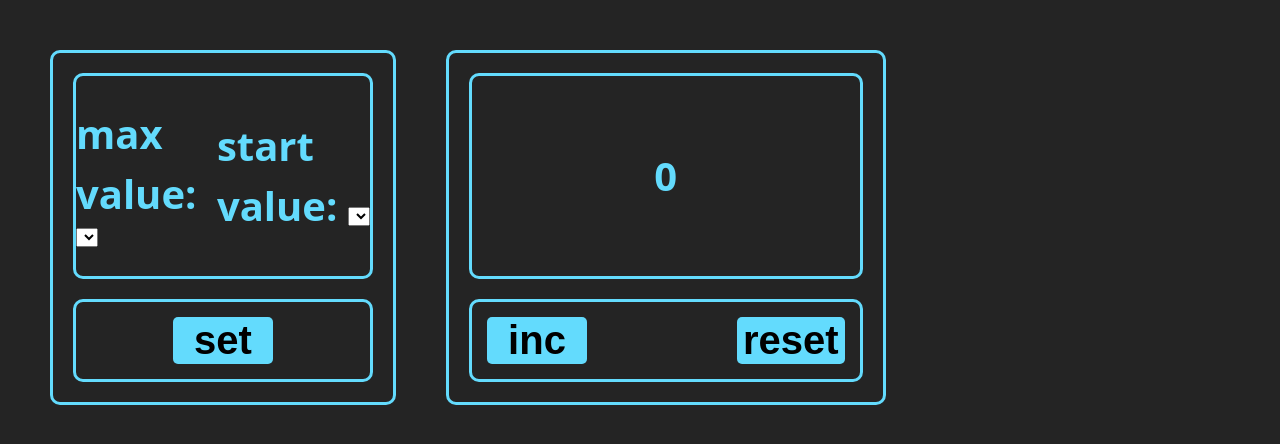
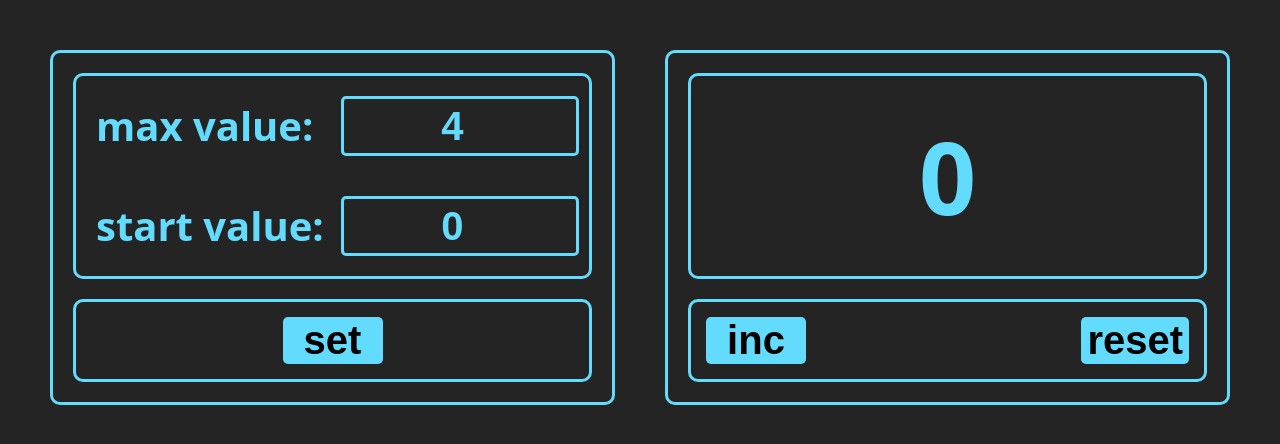
Before and after one commit to AbdulkaevGadel/VictorIndependentWork, a React (Vite) app in the folder my-react-app/: page / in a window 1280 px wide. Shown: the top 444 px of the page. Built offline with nearby package versions, Linux system fonts and the light colour scheme.

Commit message:
input value

```diff
--- a/my-react-app/src/App.module.scss
+++ b/my-react-app/src/App.module.scss
@@ -1,47 +1,8 @@
 $primary: #63dbfd;
 
 .appMain {
-  display: flex;
+  display: grid;
+  grid-template-columns: repeat(auto-fit, minmax(350px, 1fr));;
+  padding: 50px 50px;
+  gap: 50px;
 }
-
-
-.counter {
-  max-width: 300px;
-  border: 3px solid $primary;
-  border-radius: 10px;
-  padding: 20px;
-  margin-top: 50px;
-  margin-left: 50px;
-  color: $primary;
-
-}
-
-.main {
-  border: 3px solid $primary;
-  border-radius: 10px;
-  min-width: 200px;
-  min-height: 200px;
-  display: flex;
-  justify-content: center;
-  align-items: center;
-  margin-bottom: 20px;
-
-  span {
-    font-size: 40px;
-    font-weight: bold;
-  }
-
-  .maxCount{
-    color: red;
-  }
-
-}
-
-.wrapper_button {
-  border: 3px solid $primary;
-  border-radius: 10px;
-  padding: 15px;
-  display: flex;
-  justify-content: space-between;
-
-}
--- a/my-react-app/src/App.tsx
+++ b/my-react-app/src/App.tsx
@@ -3,7 +3,7 @@ import {Counter} from "./components/counter/Counter.tsx";
 import {SettingCounter} from "./components/settingCounter/SettingCounter.tsx";
 import s from "./App.module.scss"
 
-type CountSettingsType = {
+export type CountSettingsType = {
     maxValue: number
     startValue: number
 
@@ -11,15 +11,16 @@ type CountSettingsType = {
 
 function App() {
     const [count, setCount] = useState(0)
-    const [countSettings, setcountSettings] = useState<CountSettingsType>({
+    const [countSettings, setCountSettings] = useState<CountSettingsType>({
         maxValue: 4,
         startValue: 0
     })
 
 
+
     return (
         <div className={s.appMain}>
-            <SettingCounter count={count} maxValue={countSettings.maxValue} startValue={countSettings.startValue}/>
+            <SettingCounter setCountSettings={setCountSettings} count={count} maxValue={countSettings.maxValue} startValue={countSettings.startValue}/>
             <Counter count={count} setCount={setCount} maxValue={countSettings.maxValue}/>
         </div>
     )
--- a/my-react-app/src/components/counter/Counter.module.scss
+++ b/my-react-app/src/components/counter/Counter.module.scss
@@ -5,8 +5,11 @@
   border: 3px solid v.$primary;
   border-radius: 10px;
   padding: 20px;
-  margin-top: 50px;
-  margin-left: 50px;
+  //margin-top: 50px;
+  //margin-left: 50px;
   color: v.$primary;
+  display: flex;
+  flex-direction: column;
+  justify-content: space-evenly;
 
 }
--- a/my-react-app/src/components/counterMainPanel/CounterMainPanel.module.scss
+++ b/my-react-app/src/components/counterMainPanel/CounterMainPanel.module.scss
@@ -1,13 +1,29 @@
-$primary: #63dbfd;
+@use '@styles/variables' as v;
 
-.mainCounter {
-  border: 3px solid $primary;
+.mainCounterOneElement {
+  border: 3px solid v.$primary;
   border-radius: 10px;
-  min-width: 200px;
   min-height: 200px;
   display: flex;
   justify-content: center;
   align-items: center;
+  margin-bottom: 20px;
+  height: 100%;
+
+  span {
+    font-size: 100px;
+    font-weight: bold;
+  }
+
+
+}
+
+.mainCounterElements {
+  border: 3px solid v.$primary;
+  border-radius: 10px;
+  min-height: 200px;
+  display: flex;
+  flex-direction: column;
   margin-bottom: 20px;
 
   span {
@@ -15,8 +31,5 @@ $primary: #63dbfd;
     font-weight: bold;
   }
 
-  .maxCount{
-    color: red;
-  }
 
 }
--- a/my-react-app/src/components/counterMainPanel/CounterMainPanel.tsx
+++ b/my-react-app/src/components/counterMainPanel/CounterMainPanel.tsx
@@ -1,5 +1,5 @@
 import s from "./CounterMainPanel.module.scss";
-import type {ReactNode} from "react";
+import {Children, type ReactNode} from "react";
 
 
 type CounterMainPanelProps = {
@@ -7,7 +7,14 @@ type CounterMainPanelProps = {
 }
 
 export const CounterMainPanel = ({children}:CounterMainPanelProps) => {
+
+    const count = Children.count(children);
+
+    const wrapperClass = count === 1
+        ? s.mainCounterOneElement
+        : s.mainCounterElements;
+
     return (
-        <div className={s.mainCounter}>{children}</div>
+        <div className={wrapperClass}>{children}</div>
     );
 };
--- a/my-react-app/src/components/counterSettingsField/CounterSettingsField.module.scss
+++ b/my-react-app/src/components/counterSettingsField/CounterSettingsField.module.scss
@@ -1,12 +1,26 @@
 @use '@styles/variables' as v;
 
 .counter {
-  max-width: 300px;
-  border: 3px solid v.$primary;
-  border-radius: 10px;
   padding: 20px;
-  margin-top: 50px;
-  margin-left: 50px;
-  color: v.$primary;
+  display: grid;
+  grid-template-columns: 1fr 1fr;
+  gap: 16px;
 
 }
+
+input {
+  font-size: 40px;
+  font-weight: bold;
+  color: v.$primary;
+  background-color: #242424;
+  border: 3px solid v.$primary;
+  width: 100%;
+  text-align: center;
+  border-radius: 5px;
+  &:focus {
+    outline: 3px solid #7bacf8;
+    border-color: lighten(v.$primary, 10%);
+    box-shadow: 0 0 8px rgba(v.$primary, 0.4);
+  }
+
+}
--- a/my-react-app/src/components/counterSettingsField/CounterSettingsField.tsx
+++ b/my-react-app/src/components/counterSettingsField/CounterSettingsField.tsx
@@ -1,15 +1,26 @@
+import s from "./CounterSettingsField.module.scss"
+import React, {useState} from "react";
 
 type CounterSettingsFieldPropsType = {
-    title:string
-
+    title: string,
+    valueInput: number,
+    onChangeHandlerValue: (value: number) => void,
 }
 
 
-export const CounterSettingsField = (props:CounterSettingsFieldPropsType) => {
+export const CounterSettingsField = (props: CounterSettingsFieldPropsType) => {
+
+    const [valueInput,setValueInput]=useState(props.valueInput)
+
+    const onChangeHandler = (e: React.ChangeEvent<HTMLInputElement>) => {
+        setValueInput(Number(e.target.value))
+        props. onChangeHandlerValue(valueInput)
+    }
+
     return (
-        <div>
+        <div className={s.counter}>
             <span>{props.title}</span>
-            <select></select>
+            <input type="number" value={valueInput} onChange={onChangeHandler}/>
         </div>
     );
 };
--- a/my-react-app/src/components/settingCounter/SettingCounter.module.scss
+++ b/my-react-app/src/components/settingCounter/SettingCounter.module.scss
@@ -1,12 +1,14 @@
 @use '@styles/variables' as v;
 
 .settingCounter {
-  max-width: 300px;
   border: 3px solid v.$primary;
   border-radius: 10px;
   padding: 20px;
-  margin-top: 50px;
-  margin-left: 50px;
+  //margin-top: 50px;
+  //margin-left: 50px;
   color: v.$primary;
+  display: flex;
+  flex-direction: column;
+  justify-content: space-evenly;
 
 }
--- a/my-react-app/src/components/settingCounter/SettingCounter.tsx
+++ b/my-react-app/src/components/settingCounter/SettingCounter.tsx
@@ -3,28 +3,52 @@ import {CounterActions} from "../counterActions/CounterActions.tsx";
 import {Button} from "../button/Button.tsx";
 import {CounterSettingsField} from "../counterSettingsField/CounterSettingsField.tsx";
 import s from "./SettingCounter.module.scss"
+import type {Dispatch, SetStateAction} from "react";
+import type {CountSettingsType} from "../../App.tsx";
 
 type SettingCounterPropsType = {
-    count:number
+    count: number
     maxValue: number
     startValue: number
+    setCountSettings: Dispatch<SetStateAction<CountSettingsType>>
 }
 
 
-export const SettingCounter = (props:SettingCounterPropsType) => {
+export const SettingCounter = (props: SettingCounterPropsType) => {
 
-   const saveCounterSettings = () =>{
+    const saveCounterSettings = () => {
 
-   }
+    }
+
+    const onChangeHandlerMaxValue = (value:number) => {
+        console.log(1)
+        console.log(value)
+        props.setCountSettings(prev => ({
+            ...prev,
+            maxValue: value
+        }));
+    }
+    const onChangeHandlerStartValue = (value:number) =>{
+
+        props.setCountSettings(prev => ({
+            ...prev,
+            startValue: value
+        }));
+    }
+
 
     return (
         <div className={s.settingCounter}>
             <CounterMainPanel>
-                <CounterSettingsField title={'max value:'}/>
-                <CounterSettingsField title={'start value: '}/>
+                <CounterSettingsField onChangeHandlerValue={() => {
+                    onChangeHandlerMaxValue(props.maxValue)
+                }} valueInput={props.maxValue} title={'max value:'}/>
+                <CounterSettingsField onChangeHandlerValue={() => {
+                    onChangeHandlerStartValue(props.startValue)
+                }} valueInput={props.startValue} title={'start value: '}/>
             </CounterMainPanel>
             <CounterActions>
-                <Button  title={'set'} onClick={saveCounterSettings} disabled={props.count > 4}/>
+                <Button title={'set'} onClick={saveCounterSettings} disabled={props.count > 4}/>
             </CounterActions>
         </div>
     );
```
